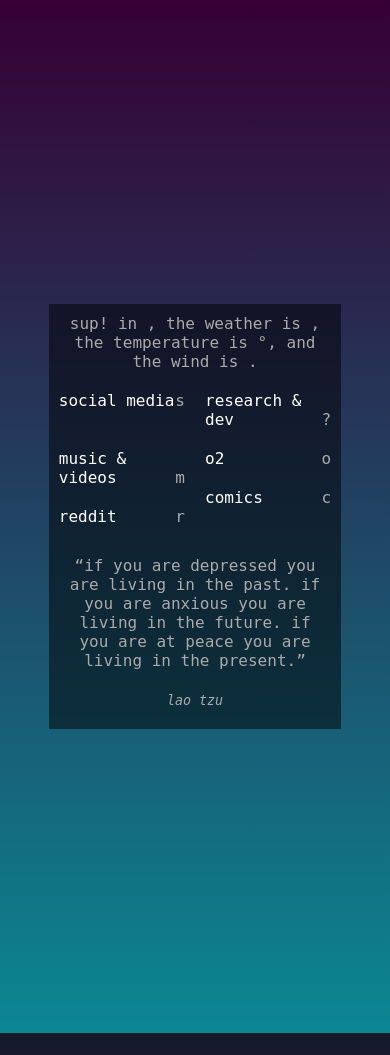
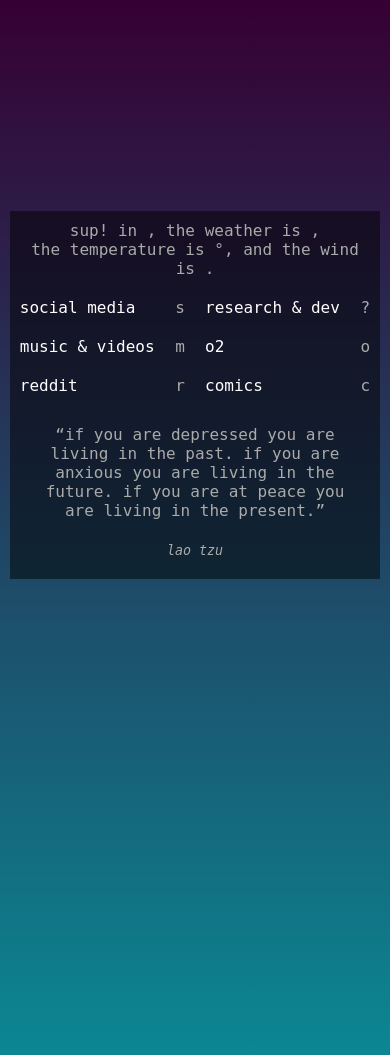
Before and after one commit to pschfr/start, a PHP site: page / in a window 390 px wide. Before the commit the page ends 1033 px from the top, so only its background shows below. Run offline with PHP 8.4, Linux system fonts and the light colour scheme; some libraries are stand-ins or nearby versions.

Commit message:
Improved responsiveness

```diff
--- a/style.css
+++ b/style.css
@@ -9,8 +9,9 @@ body {
 	text-transform: lowercase;
 	overflow: hidden;
 	font-size: 16px;
+	height: 100vh;
+	color: #aaa;
     padding: 0;
-	color: #aaa;
     margin: 0;
 }
 ul.box {
@@ -23,6 +24,7 @@ ul.box {
 	padding: 0;
 }
 ul.subMenu {
+	list-style: none;
 	display: block;
 	width: 100%;
 	padding: 0;
@@ -68,6 +70,17 @@ span { color: #aaa; }
 .right { float: right; }
 .center { text-align: center; }
 div.right, div.left { width: 50%; }
+
+
+@media (max-width: 768px) {
+	ul.box {
+		margin: 25vh auto;
+		max-width: 100%;
+		width: 95%;
+	}
+}
+
+
 body.bg1 { background: -webkit-linear-gradient(top, #2F2727, #1a82f7);
 		   background:    -moz-linear-gradient(top, #2F2727, #1a82f7);
 		   background:         linear-gradient(top, #2F2727, #1a82f7); }
```
